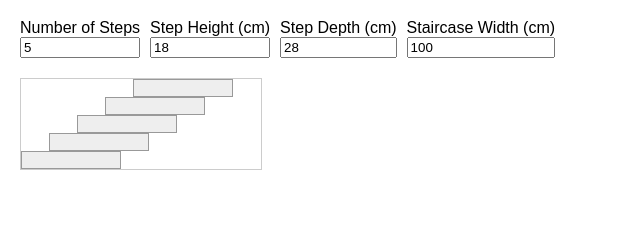
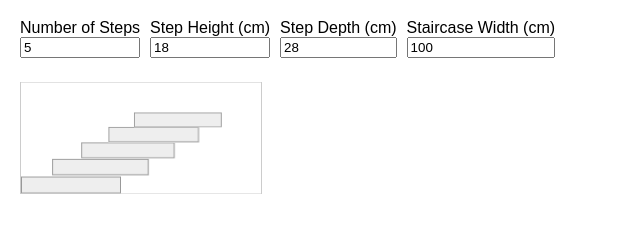
Before and after one commit to Paulnguyenpbm/Hello-codex, a plain HTML site: page index.html in a window 1280 px wide. Shown: the part 61-294 px from the top of the page, without its empty margins (0-640 px from the left). Drawn offline with Linux system fonts and the light colour scheme.

Commit message:
Add 3D staircase preview

```diff
--- a/script.js
+++ b/script.js
@@ -20,10 +20,11 @@ document.addEventListener('DOMContentLoaded', function () {
             step.style.height = stepHeight + 'px';
             step.style.bottom = (i * stepHeight) + 'px';
             step.style.left = (i * stepDepth) + 'px';
+            step.style.transform = 'translateZ(' + (i * -stepDepth) + 'px)';
             preview.appendChild(step);
         }
 
-        preview.style.height = (steps * stepHeight) + 'px';
+        preview.style.height = (steps * stepHeight + stepDepth) + 'px';
         preview.style.width = (steps * stepDepth + width) + 'px';
     }
 
--- a/style.css
+++ b/style.css
@@ -19,6 +19,8 @@ label {
     position: relative;
     height: 300px;
     border: 1px solid #ccc;
+    perspective: 800px;
+    transform: rotateX(20deg);
 }
 
 .step {
```
Also changed, not shown: 1 other file.
